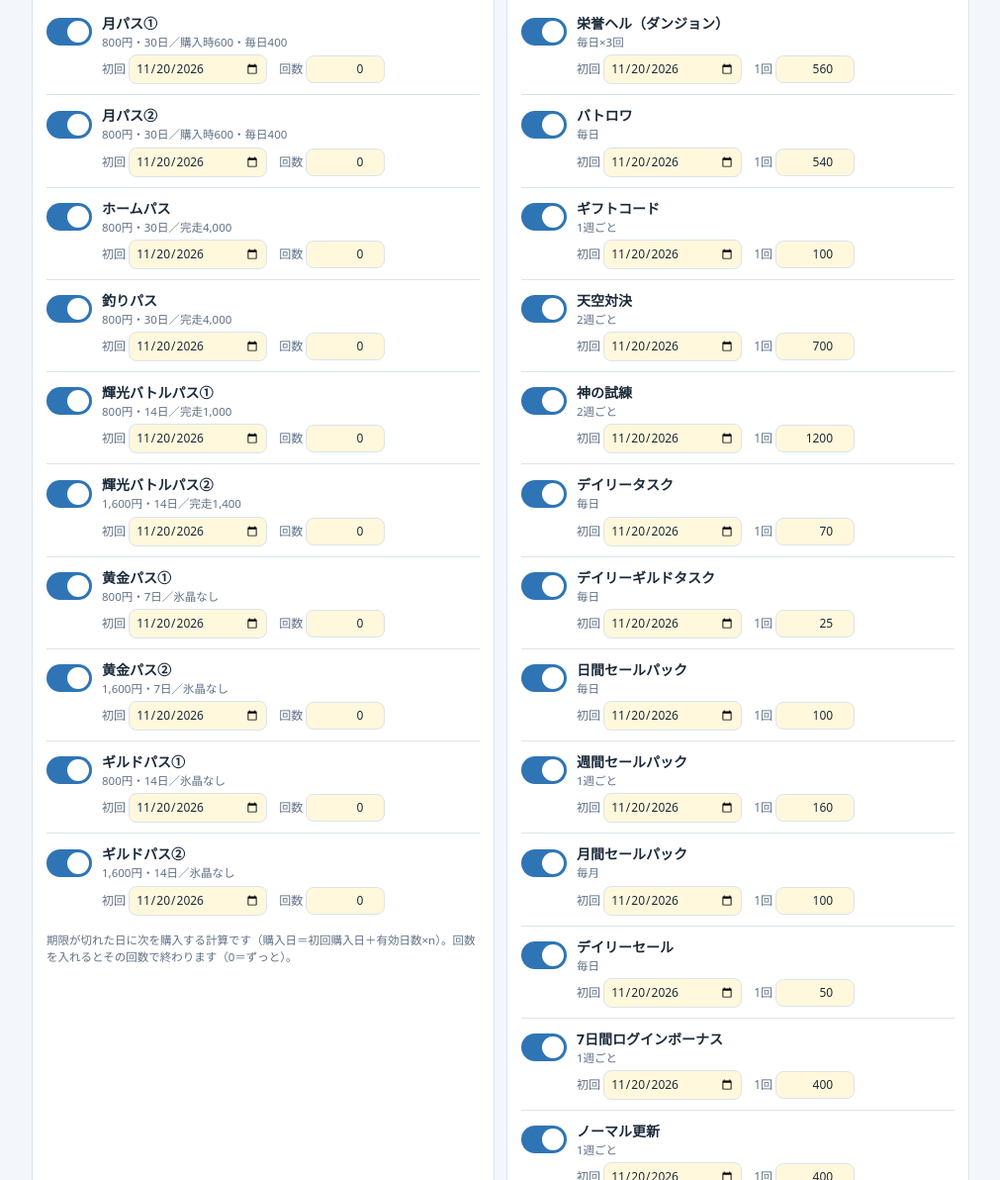
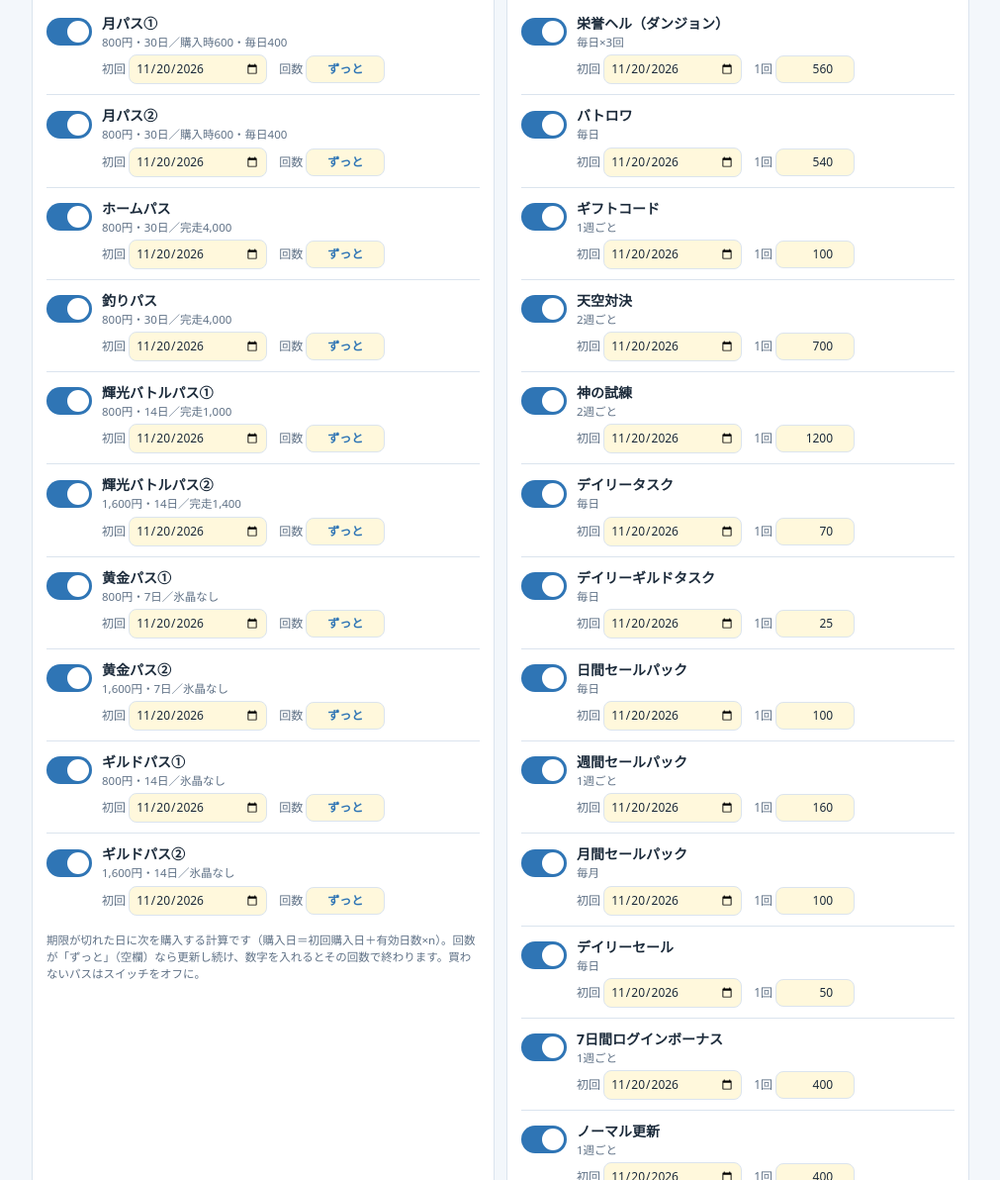
Before and after one commit to petapeta-tools-bymacha/hyosho-sim, a plain HTML site: page index.html in a window 1280 px wide. Shown: the part 1356-2548 px from the top of the page at 99% size, without its empty margins (134-1145 px from the left). Drawn offline with Linux system fonts and the light colour scheme.

Commit message:
購入回数の空欄を「ずっと」と表示

```diff
--- a/index.html
+++ b/index.html
@@ -61,6 +61,7 @@ input[type=date]{width:150px}
 .item .ctl{grid-column:2;display:flex;flex-wrap:wrap;gap:6px 12px;font-size:12px;color:var(--sub);align-items:center}
 .item .ctl input[type=date]{width:140px;padding:4px 6px}
 .item .ctl input[type=number]{width:80px;padding:4px 6px}
+.item .ctl input[data-k=count]::placeholder{color:var(--accent);opacity:1;font-weight:600}
 .item.off .name,.item.off .meta{color:var(--off)}
 .item.off .ctl{opacity:.45}
 /* switch */
@@ -182,7 +183,7 @@ footer{color:var(--sub);font-size:11px;text-align:center;margin-top:20px}
       <h2><span class="n">2</span>買うパス</h2>
       <div class="bulk"><button data-bulk="pass:1">全部オン</button><button data-bulk="pass:0">全部オフ</button></div>
       <div id="pass-list"></div>
-      <p class="note">期限が切れた日に次を購入する計算です（購入日＝初回購入日＋有効日数×n）。回数を入れるとその回数で終わります（0＝ずっと）。</p>
+      <p class="note">期限が切れた日に次を購入する計算です（購入日＝初回購入日＋有効日数×n）。回数が「ずっと」（空欄）なら更新し続け、数字を入れるとその回数で終わります。買わないパスはスイッチをオフに。</p>
     </section>
     <section class="card">
       <h2><span class="n">3</span>日々のタスク</h2>
@@ -376,7 +377,7 @@ function buildLists(){
     it.innerHTML = `<label class="sw"><input type="checkbox" data-p="${i}" data-k="on" ${p.on ? "checked" : ""} aria-label="${esc(p.name)}を買う"><span></span></label>
       <div><div class="name">${esc(p.name)}</div><div class="meta">${fmt(p.price)}円・${p.dur}日／${gets}</div></div>
       <div class="ctl"><label>初回 <input type="date" data-p="${i}" data-k="first" value="${p.first || S.start}"></label>
-      <label>回数 <input type="number" min="0" data-p="${i}" data-k="count" value="${p.count}" inputmode="numeric"></label></div>`;
+      <label>回数 <input type="number" min="0" data-p="${i}" data-k="count" value="${+p.count > 0 ? p.count : ""}" placeholder="ずっと" inputmode="numeric"></label></div>`;
     pl.appendChild(it);
   });
   const tl = $("task-list"); tl.innerHTML = "";
```
